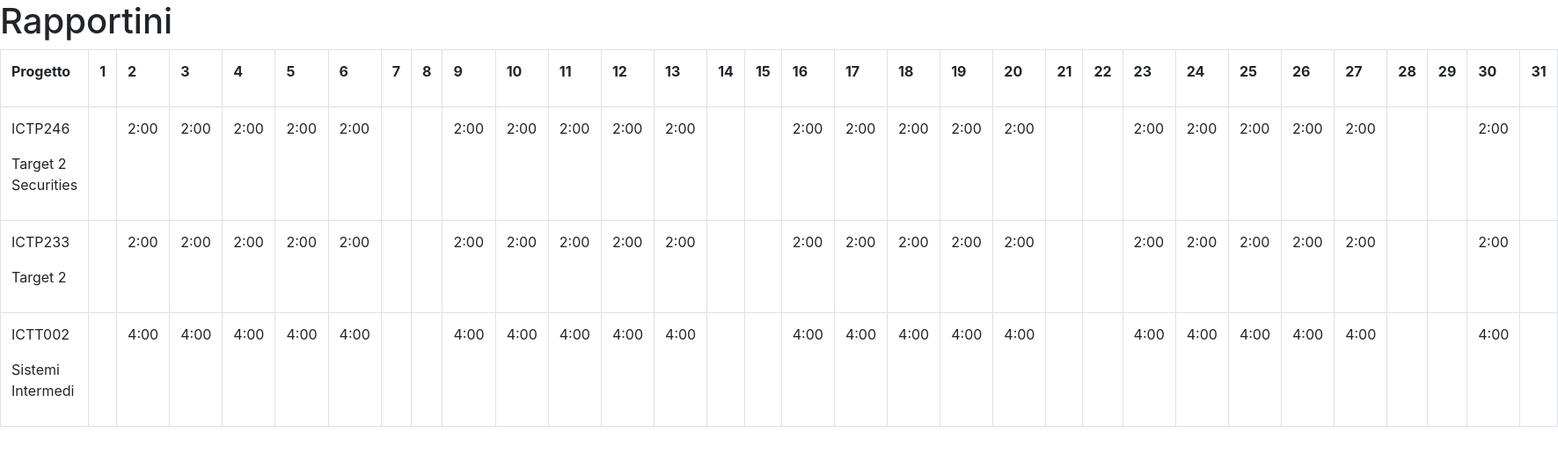
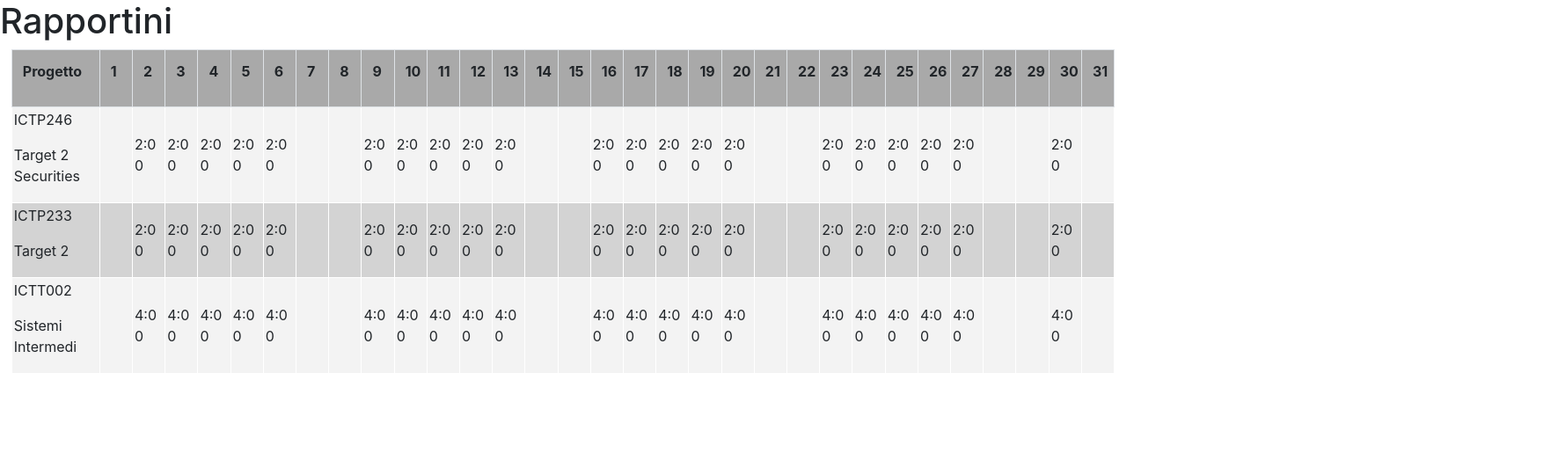
Before and after one commit to marionavarra/angular_turni, an Angular app: page / in a window 1280 px wide. Shown: the top 524 px of the page at 88% size, 1771 px wide, since content can reach past the window. Built offline with nearby package versions, Linux system fonts and the light colour scheme.

Commit message:
Added interaction - BASE

```diff
--- a/src/app/app.component.css
+++ b/src/app/app.component.css
@@ -0,0 +1,34 @@
+td.even {
+    background-color: #f3f3f3;
+    padding: 2px;
+    vertical-align: middle;
+  }
+.odd {
+    background-color: lightgray;
+    padding: 2px;
+    vertical-align: middle;
+  }
+th {
+    background-color: darkgray;
+}
+
+table {
+  table-layout: fixed;
+  border-collapse: collapse;
+  width: 98%;
+  margin-left: auto;
+  margin-right: auto;
+}
+td {
+  border: 1px solid #FFFFFF;
+  width: 150px;
+}
+td+td.even {
+    width: auto;
+  }
+td+td.odd {
+    width: auto;
+  }
+  body{
+      align-content: center;
+  }
--- a/src/app/app.component.html
+++ b/src/app/app.component.html
@@ -1,17 +1,17 @@
 <h1>Rapportini</h1>
 <table class="table table-striped table-bordered">
   <tr>
-    <th>Progetto</th>
+    <th style="width: 100px;">Progetto</th>
     <th *ngFor="let d of giorni_del_mese">
       <p>{{ d }} </p>
     </th>
   </tr>
-  <tr *ngFor="let r of righe">
-    <td>
+  <tr *ngFor="let r of righe;let even = even; let odd = odd" [ngClass]="{ odd: odd, even: even }">
+    <td  scope="row"  style="width: 100px;" [ngClass]="{ odd: odd, even: even }">
       <p>{{ r.progetto.codice }}</p><p>{{ r.progetto.descrizione }}</p>
     </td>
-    <td *ngFor="let d of r.orari">
-        <span>
+    <td *ngFor="let d of r.orari" [ngClass]="{ odd: odd, even: even }">
+        <span  contenteditable="true" (blur)="updateOrario(r.progetto.codice, d, $event)">
           {{ d.orario }}
         </span>
     </td>
--- a/src/app/app.component.ts
+++ b/src/app/app.component.ts
@@ -20,18 +20,18 @@ export class AppComponent implements OnInit {
 
   constructor(private httpClient: HttpClient){}
   ngOnInit(){
-    this.httpClient.get("assets/progetti.json").subscribe(data1 =>{this.progetti = data1.progetti})
-    this.httpClient.get("assets/test1.json").subscribe(data =>{
+    this.httpClient.get("assets/progetti.json").subscribe((data1: any) =>{this.progetti = data1.progetti})
+    this.httpClient.get("assets/test1.json").subscribe((data: any) =>{
     this.days = data["giorni"];
     this.giorni_del_mese = this.getMonthDays(this.primo_giorno_mese);
-    this.progetti.forEach(p => {
-      let riga: { progetto: { codice: any; descrizione: string[]; }; giorno: any; orario: any; }[] = [];
+    this.progetti.forEach((p: any) => {
+      let riga: {  giorno: any; orario: any; }[] = [];
       this.giorni_del_mese.forEach((giorno_del_mese: any) => {
         let trovato = false;
-        this.days.forEach((giorno: { giorno: any; }) => {
+        this.days.forEach((giorno: { giorno: any, progetti: Array<Object>; }) => {
           giorno.giorno = Number(giorno.giorno);
           if(giorno.giorno === giorno_del_mese){
-            giorno.progetti.forEach((progetto: {progetto: any;}) => {
+            giorno.progetti.forEach((progetto: any) => {
             trovato = true;
               if(p["codice progetto"] === progetto["codice progetto"])
                 riga.push({giorno: giorno.giorno, orario: progetto.orario});
@@ -42,21 +42,44 @@ export class AppComponent implements OnInit {
           riga.push({giorno: giorno_del_mese, orario: null})
         }
     });
-      this.righe.push({progetto: {codice: p["codice progetto"], descrizione: p["descrizione progetto"]},orari: riga});
+      this.righe.push({progetto: {id: p["id"], codice: p["codice progetto"], descrizione: p["descrizione progetto"]},orari: riga});
+    });
+    /*console.log(this.days);
+
+
+    console.log(this.primo_giorno_mese.getDate())
+    console.log(this.getCalendarStartDay())
+    console.log(this.getCalendarDays(this.primo_giorno_mese))
+    console.log(this.giorni_del_mese)
+    console.log(this.progetti)*/
+    console.log(this.righe);
+
+  });
+
+
+
+}
+  updateOrario(codice_progetto: String, orario: {giorno: Number, orario: String},  event: any){
+    /*console.log(this.days);
+    console.log(codice_progetto);
+    console.log(orario.orario);
+    console.log(orario.giorno); */
+    this.days.forEach((giorno: { giorno: any, progetti: Array<Object>; }) => {
+      if(giorno.giorno === orario.giorno){
+        giorno.progetti.forEach((progetto: any) => {
+          if(progetto["codice progetto"] === codice_progetto){
+            console.log(event.target.textContent);
+            progetto.orario = event.target.textContent;
+            console.log(progetto);
+            console.log("Ho cambiato l'orario");
+          }
+        });
+      }
     });
     console.log(this.days);
 
 
-    console.log(this.primo_giorno_mese.getDate())
-    console.log(this.getCalendarStartDay())
-    /*console.log(this.getCalendarDays(this.primo_giorno_mese))*/
-    console.log(this.giorni_del_mese)
-    console.log(this.progetti)
-    console.log(this.righe)
-
-  })
-
-}
+  }
   getCalendarStartDay(date = new Date) {
     const [year, month] = [date.getFullYear(), date.getMonth()];
     const firstDayOfMonth = new Date(year, month, 1).getTime();
@@ -65,7 +88,8 @@ export class AppComponent implements OnInit {
       .find(dt => dt.getDay() === 1)
   }
   getCalendarDays(date = new Date) {
-    const calendarStartTime =  this.getCalendarStartDay(date).getTime();
+
+      const calendarStartTime =  this.getCalendarStartDay(date)!.getTime();
 
     return this.range(0, 41)
       .map(num => new Date(calendarStartTime + DAY_MS * num));
```
